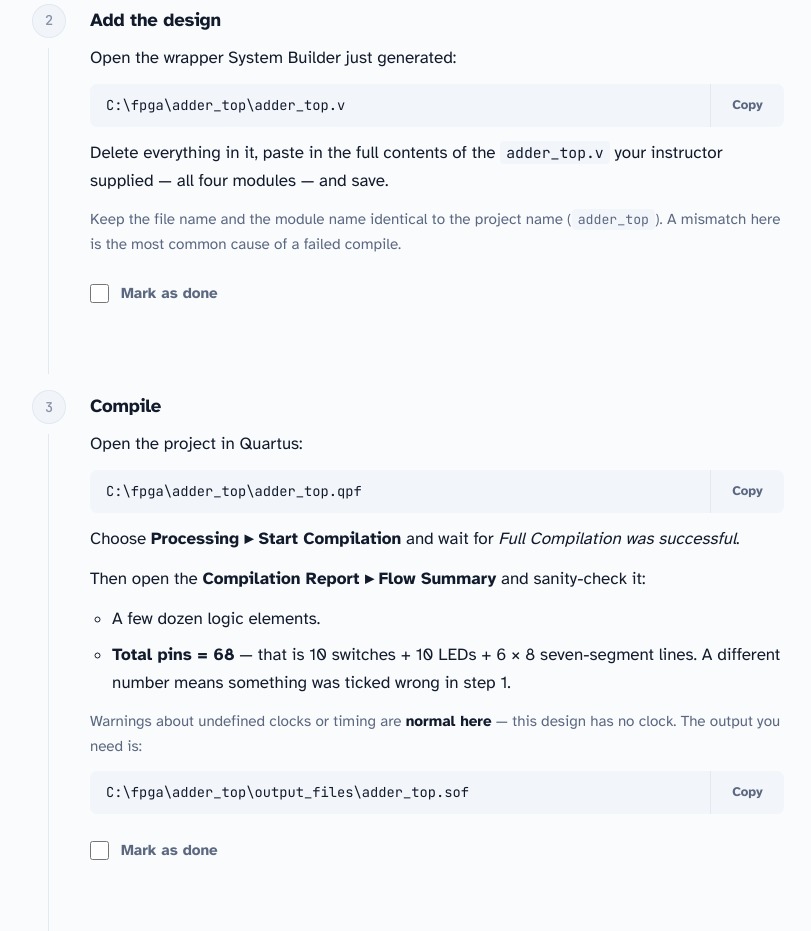
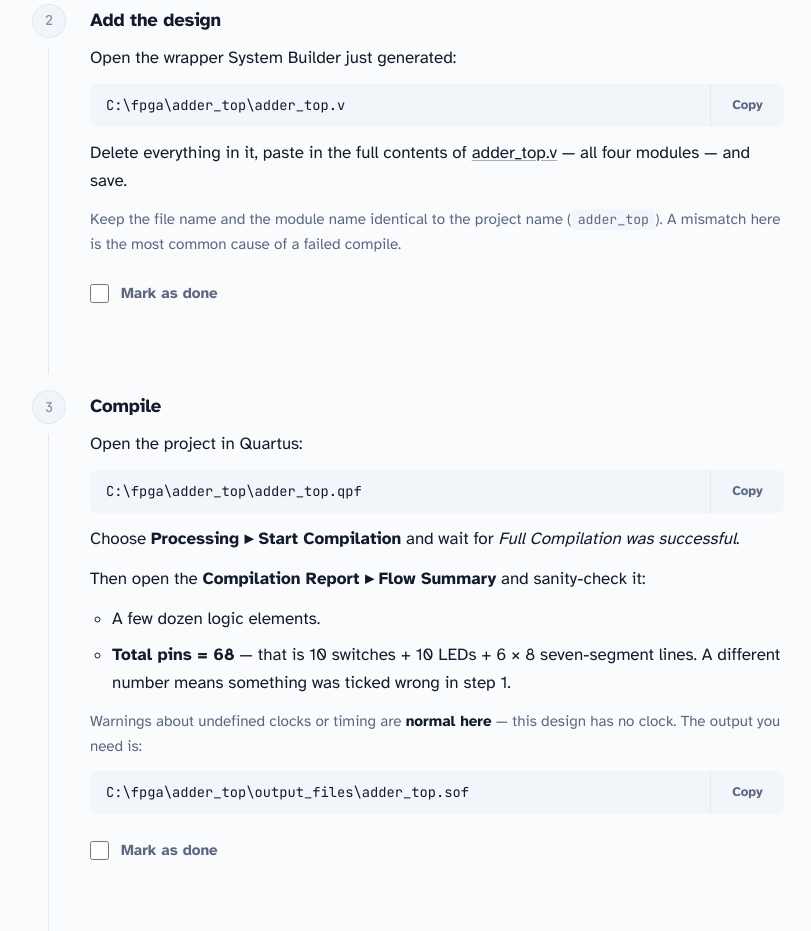
Before and after one commit to elias-antoun/de10-lite-setup, a plain HTML site: page index.html in a window 1280 px wide. Shown: the part 5880-6811 px from the top of the page, without its empty margins (232-1043 px from the left). Drawn offline with Linux system fonts and the light colour scheme; no server answers.

Commit message:
feat: offer adder_top.v as a download in the lab steps

```diff
--- a/index.html
+++ b/index.html
@@ -681,7 +681,7 @@
           <h3>Add the design</h3>
           <p>Open the wrapper System Builder just generated:</p>
           <div class="path"><code data-path="{P}\{N}.v"></code><button class="copy" type="button" aria-label="Copy path">Copy</button></div>
-          <p>Delete everything in it, paste in the full contents of the <code class="inline" data-path="{N}.v"></code> your instructor supplied &mdash; all four modules &mdash; and save.</p>
+          <p>Delete everything in it, paste in the full contents of <a href="adder_top.v" download>adder_top.v</a> &mdash; all four modules &mdash; and save.</p>
           <p class="why">Keep the file name and the module name identical to the project name (<code class="inline" data-path="{N}"></code>). A mismatch here is the most common cause of a failed compile.</p>
           <label class="done-toggle"><input type="checkbox"> Mark as done</label>
         </div>
```
Also changed, not shown: 1 other file.
